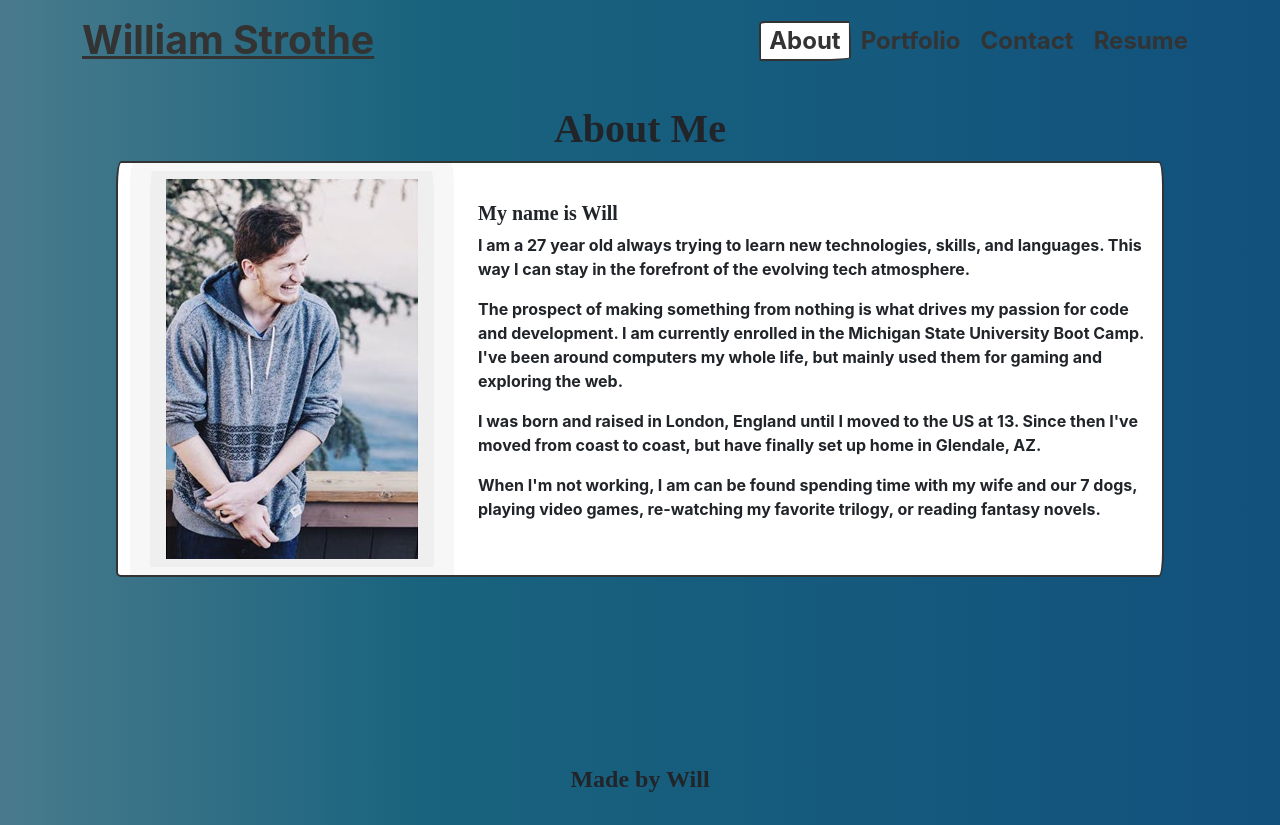
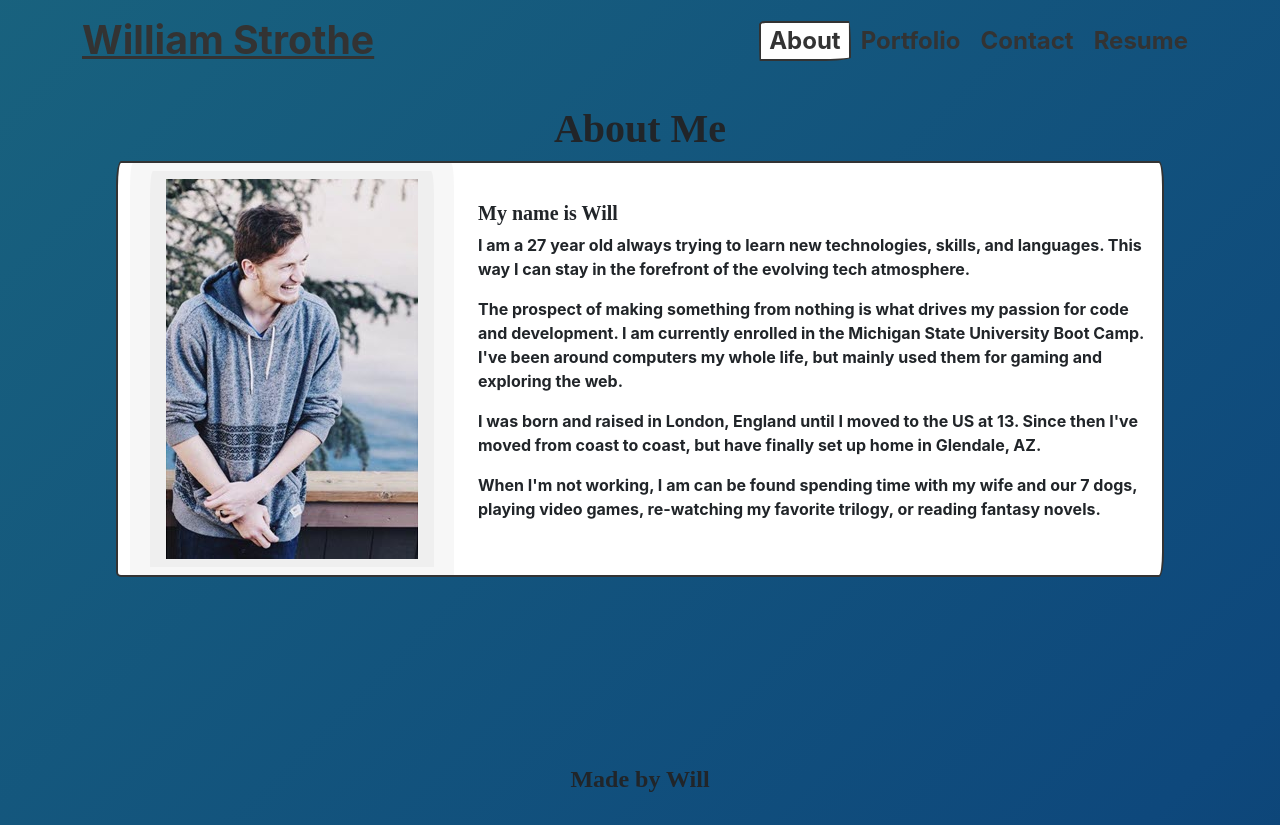
Before and after one commit to wwstrothe/react-portfolio, a React (Create React App) app: page / in a window 1280 px wide. Built offline with nearby package versions, Linux system fonts and the light colour scheme; a web font is replaced by a local one.

Commit message:
fix image in readme

```diff
--- a/src/index.css
+++ b/src/index.css
@@ -6,9 +6,9 @@
 }
 
 body {
-  background: linear-gradient(-90deg,#042B4E, #0E487C, #19637E, #AAAAAA);
+  background: linear-gradient(-45deg,#042B4E, #0E487C, #19637E, #AAAAAA);
   background-size: 300% 300%;
-  animation: gradient 28s ease infinite;
+  animation: gradient 10s ease infinite;
   animation-direction: alternate;
   height: 100vh;
   font-family: 'Franklin Gothic Medium', 'Arial Narrow', Arial, sans-serif;
```
Also changed, not shown: 1 other file (tests, documents, lock files or other folders).
